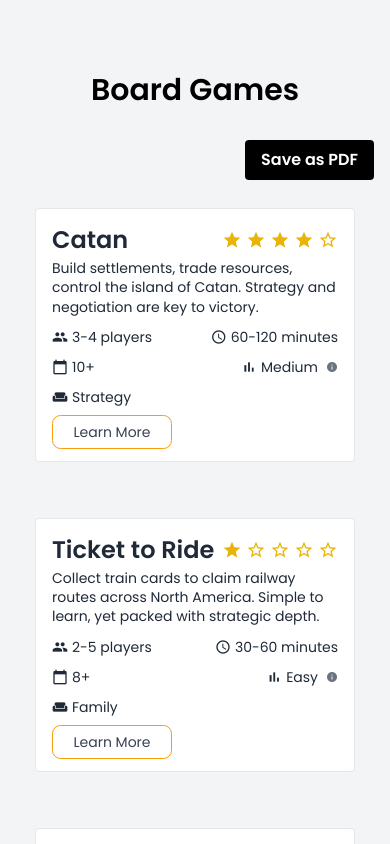
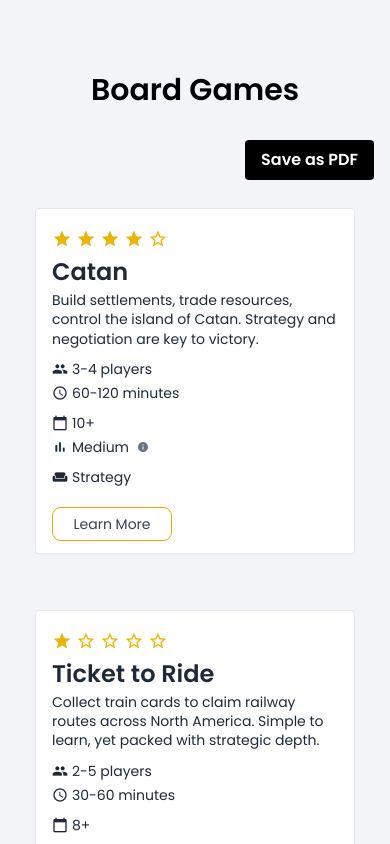
Before and after one commit to vokic/games-dashboard-pdf-export, an Angular app: page / in a window 390 px wide. Shown: the top 844 px of the page. Built offline with nearby package versions, Linux system fonts and the light colour scheme.

Commit message:
Design tweaks for smallest screens

```diff
--- a/src/app/components/game-card/game-card.component.html
+++ b/src/app/components/game-card/game-card.component.html
@@ -1,16 +1,15 @@
 <div [ngClass]="fullWidth ? 'w-95' : 'w-80 lg:w-[28rem]'"
     class="rounded border-gray-200 border overflow-visible bg-white p-4 m-3 flex flex-col justify-between text-gray-800">
 
+    <!-- Header row: name and rating -->
 
-    <!-- Header row: name and rating -->
-    <div class="flex justify-between items-center mb-1">
+    <div class="flex flex-col-reverse sm:flex-row sm:justify-between sm:items-center mb-1 gap-1">
         <h2 class="text-2xl font-semibold leading-tight">{{ game.name }}</h2>
         <div class="flex items-center gap-1 text-yellow-500">
             <ng-container *ngFor="let icon of getStarsForRating()">
                 <span class="material-icons text-xl">{{ icon }}</span>
             </ng-container>
         </div>
-
     </div>
 
     <!-- Description -->
@@ -19,7 +18,7 @@
     <!-- Stats rows -->
     <div class="text-sm space-y-1.5">
 
-        <div class="flex justify-between">
+        <div class="flex flex-col sm:flex-row sm:justify-between">
             <div class="flex items-center gap-1">
                 <span class="material-icons text-base">group</span>
                 {{ game.numberOfPlayers }}
@@ -30,7 +29,7 @@
             </div>
         </div>
 
-        <div class="flex justify-between">
+        <div class="flex flex-col sm:flex-row sm:justify-between">
             <div class="flex items-center gap-1">
                 <span class="material-icons text-base">calendar_today</span>
                 {{ game.recommendedAge }}
@@ -54,10 +53,9 @@
         </div>
     </div>
 
-
     <!-- Button -->
     <a href="{{ game.website }}" target="_blank" rel="noopener noreferrer"
-        style="display:inline-block; width:120px; height:36px;" class="py-1.5">
+        style="display:inline-block; width:120px; height:36px;" class="py-1.5 mt-3">
         <svg xmlns="http://www.w3.org/2000/svg" width="120" height="36" role="img" aria-label="Learn More"
             style="cursor:pointer;">
             <rect x="0.5" y="0.5" width="119" height="33" fill="#ffffff" stroke="#F59E0B" stroke-width="1" rx="8"
```
